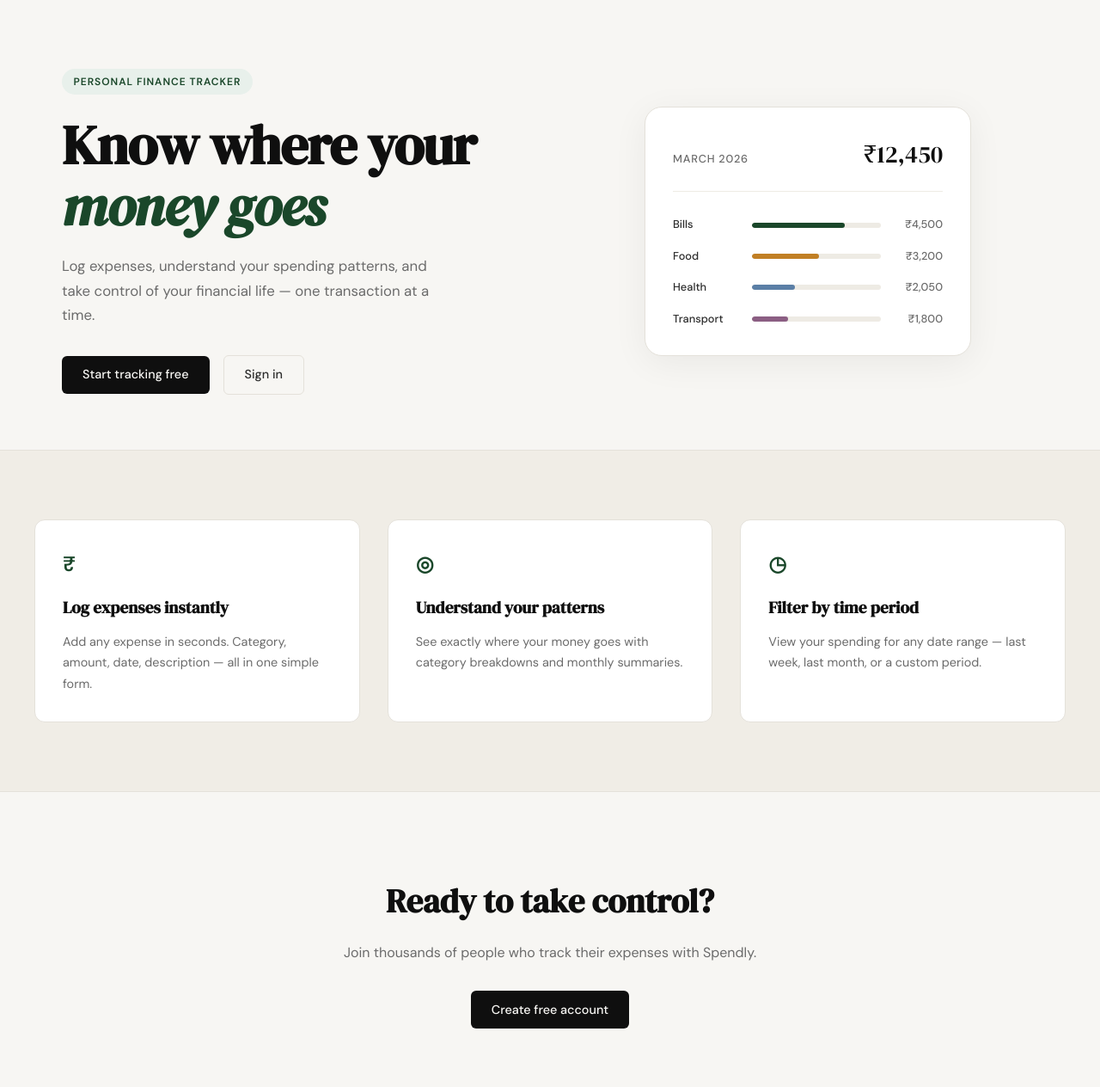
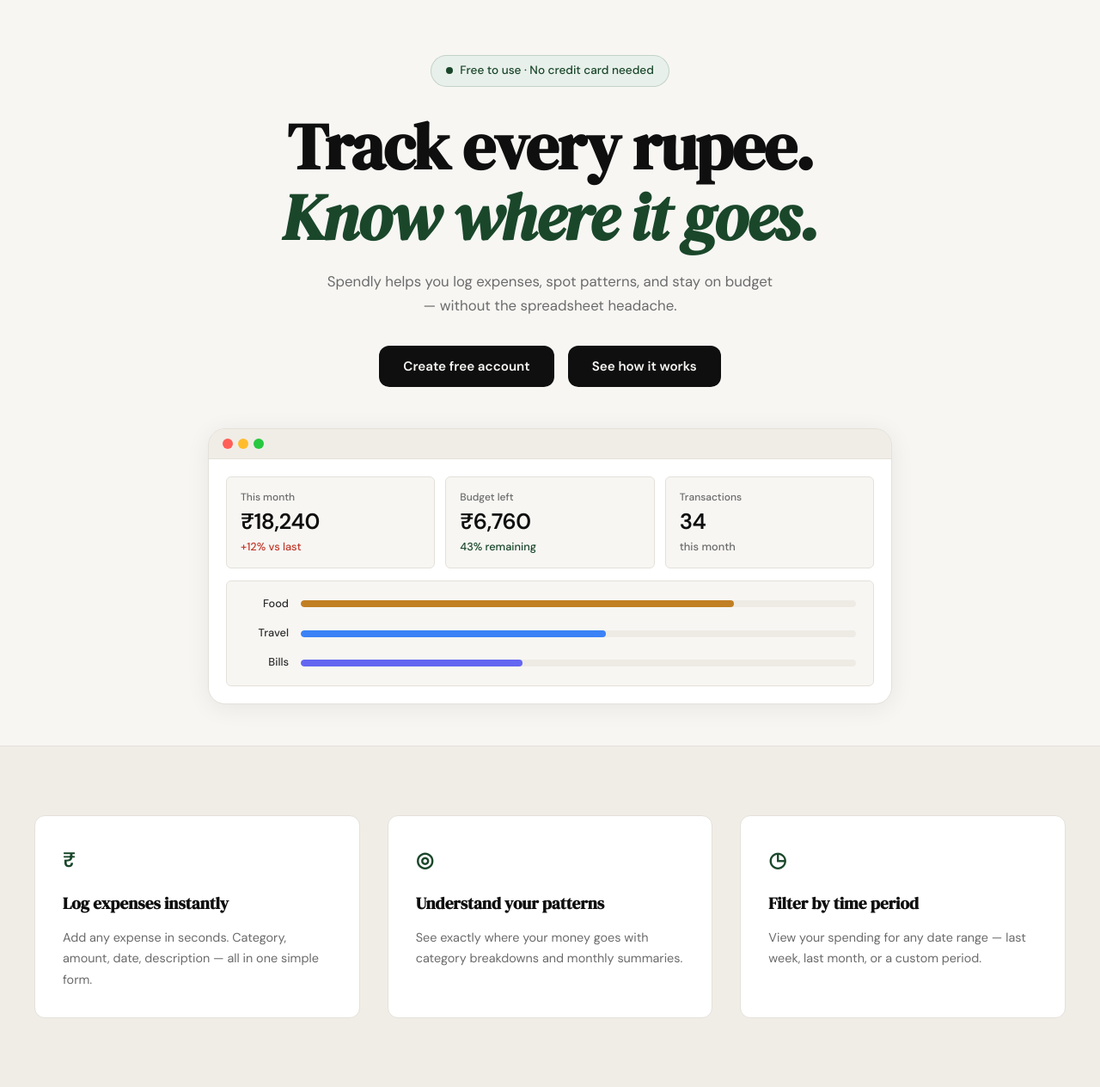
Before and after one commit to sameer-subudhi/spendly, a Flask app: page / in a window 1280 px wide. Shown: the part 61-1325 px from the top of the page at 86% size. Run offline with Flask 3, Linux system fonts and the light colour scheme.

Commit message:
Landing: redesign hero section to match mockup

```diff
--- /dev/null
+++ b/static/css/landing.css
@@ -0,0 +1,205 @@
+/* ------------------------------------------------------------------ */
+/* Hero — override style.css grid layout to single centered column     */
+/* ------------------------------------------------------------------ */
+
+.hero {
+    display: flex;
+    flex-direction: column;
+    align-items: center;
+    text-align: center;
+    padding: 4rem 2rem 3rem;
+    gap: 3rem;
+    max-width: 860px;
+    margin: 0 auto;
+}
+
+.hero-inner {
+    display: flex;
+    flex-direction: column;
+    align-items: center;
+    width: 100%;
+}
+
+/* Badge */
+.hero-badge {
+    display: inline-flex;
+    align-items: center;
+    gap: 0.5rem;
+    background: var(--accent-light);
+    color: var(--accent);
+    font-size: 0.85rem;
+    font-weight: 500;
+    letter-spacing: 0;
+    text-transform: none;
+    padding: 0.4rem 1.1rem;
+    border-radius: 999px;
+    margin-bottom: 1.75rem;
+    border: 1px solid rgba(26, 71, 42, 0.18);
+}
+
+.hero-badge-dot {
+    width: 8px;
+    height: 8px;
+    background: var(--accent);
+    border-radius: 50%;
+    flex-shrink: 0;
+}
+
+/* Title */
+.hero-title {
+    font-size: clamp(3rem, 6vw, 4.75rem);
+    line-height: 1.08;
+    margin-bottom: 1.25rem;
+}
+
+/* Subtitle */
+.hero-subtitle {
+    font-size: 1.05rem;
+    max-width: 520px;
+    text-align: center;
+    margin-bottom: 2rem;
+}
+
+/* Buttons */
+.hero-actions {
+    justify-content: center;
+}
+
+.btn-hero {
+    padding: 0.75rem 1.75rem;
+    font-size: 0.95rem;
+    font-weight: 600;
+    border-radius: var(--radius-md);
+}
+
+/* ------------------------------------------------------------------ */
+/* Mock browser window                                                 */
+/* ------------------------------------------------------------------ */
+
+.mock-browser {
+    width: 100%;
+    background: var(--paper-warm);
+    border: 1px solid var(--border);
+    border-radius: var(--radius-lg);
+    overflow: hidden;
+    box-shadow: 0 4px 28px rgba(0, 0, 0, 0.07);
+}
+
+.mock-browser-chrome {
+    display: flex;
+    align-items: center;
+    gap: 6px;
+    padding: 0.7rem 1rem;
+    background: var(--paper-warm);
+    border-bottom: 1px solid var(--border);
+}
+
+.tl {
+    width: 12px;
+    height: 12px;
+    border-radius: 50%;
+    flex-shrink: 0;
+}
+
+.tl-red    { background: #ff5f57; }
+.tl-yellow { background: #ffbd2e; }
+.tl-green  { background: #28c840; }
+
+.mock-browser-body {
+    background: #ffffff;
+    padding: 1.25rem;
+    display: flex;
+    flex-direction: column;
+    gap: 0.875rem;
+}
+
+/* Stat cards */
+.mock-stats-grid {
+    display: grid;
+    grid-template-columns: repeat(3, 1fr);
+    gap: 0.75rem;
+}
+
+.mock-stat {
+    background: var(--paper);
+    border: 1px solid var(--border);
+    border-radius: var(--radius-sm);
+    padding: 0.875rem 1rem;
+    display: flex;
+    flex-direction: column;
+    gap: 0.2rem;
+    text-align: left;
+}
+
+.mock-stat-label {
+    font-size: 0.75rem;
+    color: var(--ink-muted);
+    font-weight: 500;
+}
+
+.mock-stat-value {
+    font-size: 1.6rem;
+    font-weight: 700;
+    color: var(--ink);
+    line-height: 1.2;
+    letter-spacing: -0.02em;
+}
+
+.mock-stat-sub {
+    font-size: 0.8rem;
+    font-weight: 500;
+}
+
+.mock-sub-red   { color: #c0392b; }
+.mock-sub-green { color: var(--accent); }
+.mock-sub-muted { color: var(--ink-muted); }
+
+/* Category bars */
+.mock-bars-section {
+    background: var(--paper);
+    border: 1px solid var(--border);
+    border-radius: var(--radius-sm);
+    padding: 1rem 1.25rem;
+    display: flex;
+    flex-direction: column;
+    gap: 0.85rem;
+}
+
+.mock-bar-entry {
+    display: grid;
+    grid-template-columns: 52px 1fr;
+    align-items: center;
+    gap: 0.875rem;
+}
+
+.mock-bar-lbl {
+    font-size: 0.8rem;
+    color: var(--ink-soft);
+    font-weight: 500;
+    text-align: right;
+}
+
+.mock-bar-trk {
+    height: 8px;
+    background: var(--border-soft);
+    border-radius: 999px;
+    overflow: hidden;
+}
+
+.mock-bar-fil {
+    height: 100%;
+    border-radius: 999px;
+}
+
+.mock-fil-amber  { background: #c17f24; }
+.mock-fil-blue   { background: #3b82f6; }
+.mock-fil-indigo { background: #6366f1; }
+
+/* ------------------------------------------------------------------ */
+/* Responsive                                                          */
+/* ------------------------------------------------------------------ */
+
+@media (max-width: 600px) {
+    .mock-stats-grid { grid-template-columns: 1fr; }
+    .hero { padding: 3rem 1rem 2rem; }
+}
--- a/templates/landing.html
+++ b/templates/landing.html
@@ -1,60 +1,75 @@
 {% extends "base.html" %}
 
 {% block title %}Spendly — Track Every Rupee{% endblock %}
+
+{% block head %}
+<link rel="stylesheet" href="{{ url_for('static', filename='css/landing.css') }}">
+{% endblock %}
 
 {% block content %}
 
 <section class="hero">
     <div class="hero-inner">
-        <div class="hero-badge">Personal Finance Tracker</div>
+        <div class="hero-badge">
+            <span class="hero-badge-dot"></span>
+            Free to use · No credit card needed
+        </div>
         <h1 class="hero-title">
-            Know where your<br>
-            <em>money goes</em>
+            Track every rupee.<br>
+            <em>Know where it goes.</em>
         </h1>
         <p class="hero-subtitle">
-            Log expenses, understand your spending patterns,
-            and take control of your financial life —
-            one transaction at a time.
+            Spendly helps you log expenses, spot patterns, and stay
+            on budget — without the spreadsheet headache.
         </p>
         <div class="hero-actions">
-            <a href="{{ url_for('register') }}" class="btn-primary">Start tracking free</a>
-            <a href="{{ url_for('login') }}" class="btn-ghost">Sign in</a>
+            <a href="{{ url_for('register') }}" class="btn-primary btn-hero">Create free account</a>
+            <a href="#" class="btn-primary btn-hero">See how it works</a>
         </div>
     </div>
-    <div class="hero-visual">
-        <div class="mock-card">
-            <div class="mock-card-header">
-                <span class="mock-label">March 2026</span>
-                <span class="mock-total">₹12,450</span>
+
+    <div class="mock-browser">
+        <div class="mock-browser-chrome">
+            <span class="tl tl-red"></span>
+            <span class="tl tl-yellow"></span>
+            <span class="tl tl-green"></span>
+        </div>
+        <div class="mock-browser-body">
+            <div class="mock-stats-grid">
+                <div class="mock-stat">
+                    <span class="mock-stat-label">This month</span>
+                    <span class="mock-stat-value">₹18,240</span>
+                    <span class="mock-stat-sub mock-sub-red">+12% vs last</span>
+                </div>
+                <div class="mock-stat">
+                    <span class="mock-stat-label">Budget left</span>
+                    <span class="mock-stat-value">₹6,760</span>
+                    <span class="mock-stat-sub mock-sub-green">43% remaining</span>
+                </div>
+                <div class="mock-stat">
+                    <span class="mock-stat-label">Transactions</span>
+                    <span class="mock-stat-value">34</span>
+                    <span class="mock-stat-sub mock-sub-muted">this month</span>
+                </div>
             </div>
-            <div class="mock-bars">
-                <div class="mock-bar-row">
-                    <span class="mock-cat">Bills</span>
-                    <div class="mock-bar-track">
-                        <div class="mock-bar" style="width: 72%"></div>
+            <div class="mock-bars-section">
+                <div class="mock-bar-entry">
+                    <span class="mock-bar-lbl">Food</span>
+                    <div class="mock-bar-trk">
+                        <div class="mock-bar-fil mock-fil-amber" style="width: 78%"></div>
                     </div>
-                    <span class="mock-amt">₹4,500</span>
                 </div>
-                <div class="mock-bar-row">
-                    <span class="mock-cat">Food</span>
-                    <div class="mock-bar-track">
-                        <div class="mock-bar mock-bar-2" style="width: 52%"></div>
+                <div class="mock-bar-entry">
+                    <span class="mock-bar-lbl">Travel</span>
+                    <div class="mock-bar-trk">
+                        <div class="mock-bar-fil mock-fil-blue" style="width: 55%"></div>
                     </div>
-                    <span class="mock-amt">₹3,200</span>
                 </div>
-                <div class="mock-bar-row">
-                    <span class="mock-cat">Health</span>
-                    <div class="mock-bar-track">
-                        <div class="mock-bar mock-bar-3" style="width: 33%"></div>
+                <div class="mock-bar-entry">
+                    <span class="mock-bar-lbl">Bills</span>
+                    <div class="mock-bar-trk">
+                        <div class="mock-bar-fil mock-fil-indigo" style="width: 40%"></div>
                     </div>
-                    <span class="mock-amt">₹2,050</span>
-                </div>
-                <div class="mock-bar-row">
-                    <span class="mock-cat">Transport</span>
-                    <div class="mock-bar-track">
-                        <div class="mock-bar mock-bar-4" style="width: 28%"></div>
-                    </div>
-                    <span class="mock-amt">₹1,800</span>
                 </div>
             </div>
         </div>
```
